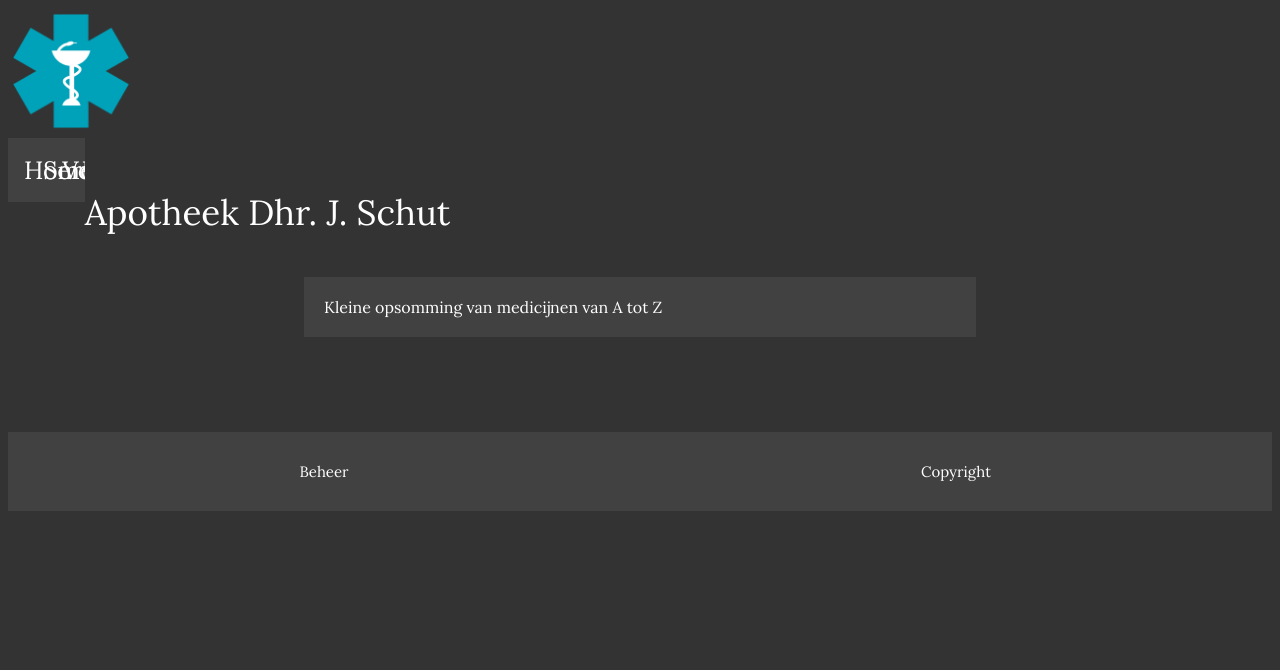
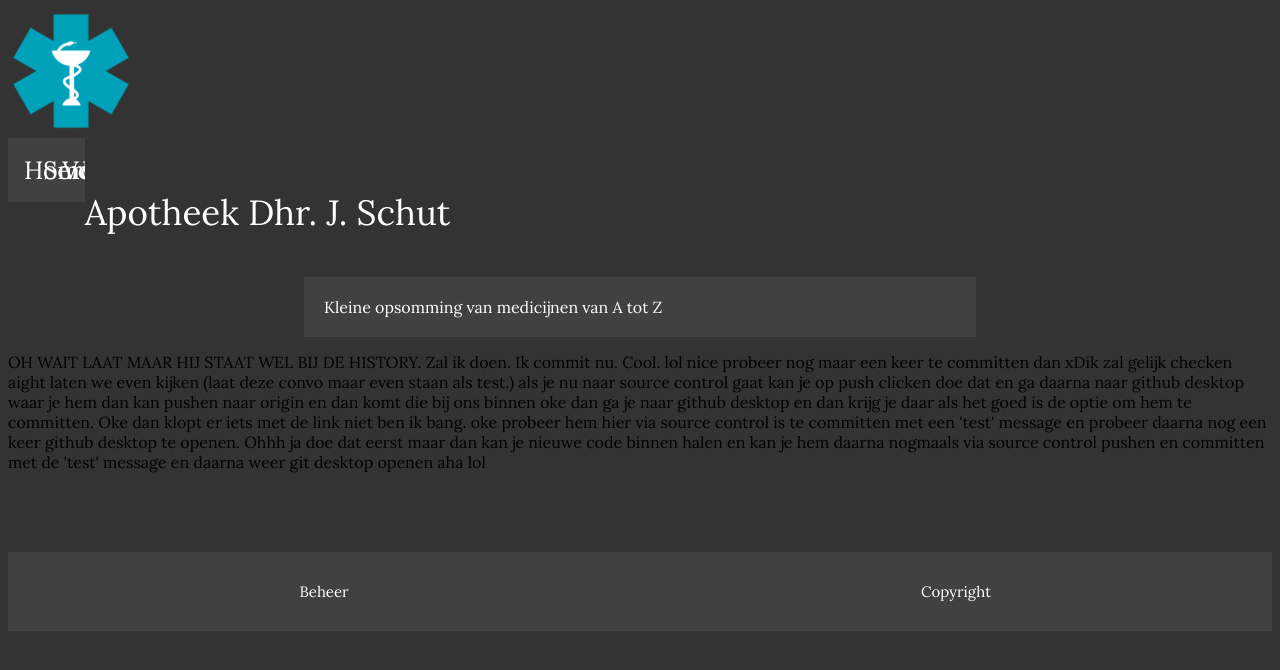
Before and after one commit to Jellewolf/Project, a PHP site: page /pages/medicationoverview.php in a window 1280 px wide. Shown: the top 670 px of the page. Run offline with PHP 8.4, Linux system fonts and the light colour scheme; data that the repository does not hold is empty.

Commit message:
Co-authored-by: Wolf de, Jelle (257435) <257435@cursist.rockopnh.nl>

```diff
--- a/inc/med.inc.php
+++ b/inc/med.inc.php
@@ -4,6 +4,8 @@ include_once 'dbh.inc.php';
 $sql = "SELECT * FROM medicine";
 $result = mysqli_query($conn, $sql);
 $resultcheck = mysqli_num_rows($result);
+
+/*This displays the image, name, and stock count from the database*/
 
 if ($resultcheck > 0) {
     while ($row = mysqli_fetch_assoc($result)) {
@@ -14,3 +16,13 @@ if ($resultcheck > 0) {
 }
 
 ?>
+OH WAIT LAAT MAAR HIJ STAAT WEL BIJ DE HISTORY. Zal ik doen. Ik commit nu. Cool.
+lol nice probeer nog maar een keer te committen dan xDik zal gelijk checken
+aight laten we even kijken (laat deze convo maar even staan als test.) als je nu naar source control gaat kan je op push clicken doe dat
+ en ga daarna naar
+ github desktop waar je hem dan kan pushen
+naar origin en dan komt die bij ons binnen oke dan ga je naar github desktop en dan krijg je daar als het goed is de optie om hem
+ te committen.
+Oke dan klopt er iets met de link niet ben ik bang.
+oke probeer hem hier via source control is te committen met een 'test' message en probeer daarna nog een keer github desktop te openen. Ohhh
+ja doe dat eerst maar dan kan je nieuwe code binnen halen en kan je hem daarna nogmaals via source control pushen en committen met de 'test' message en daarna weer git desktop openen aha lol
```
